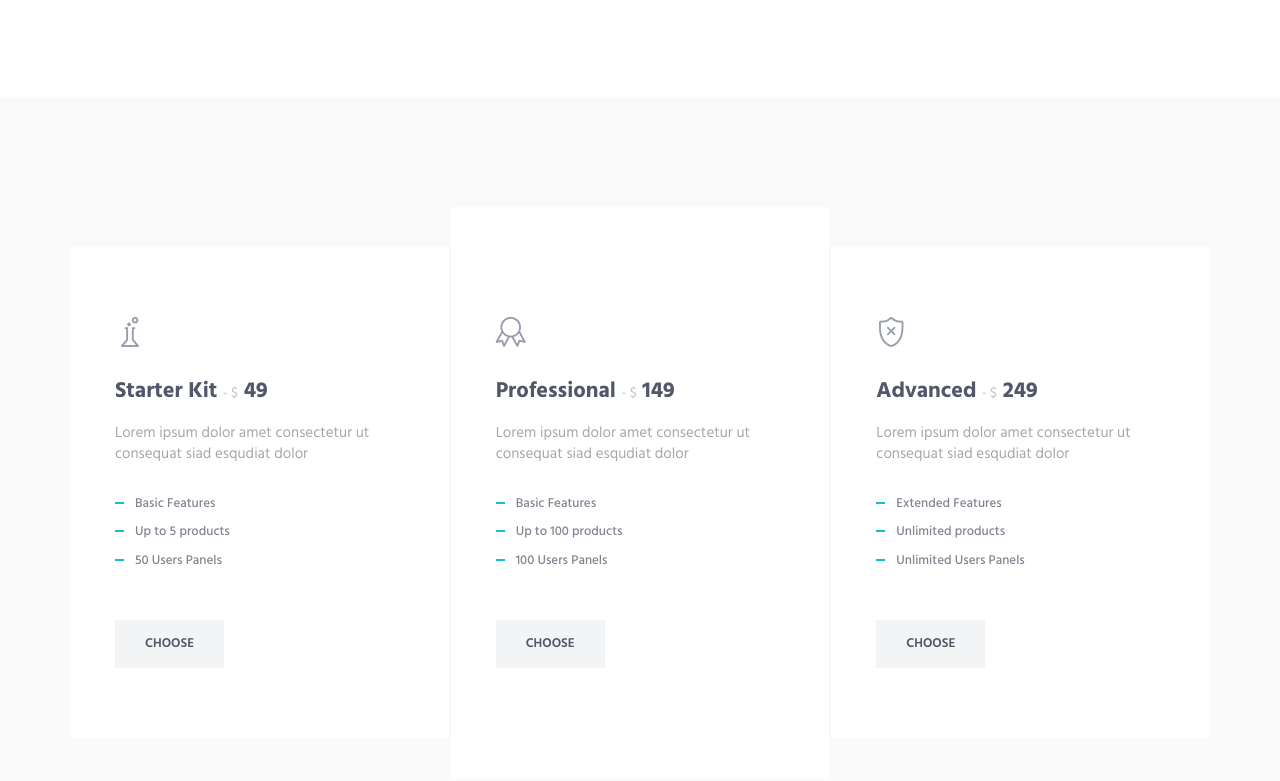
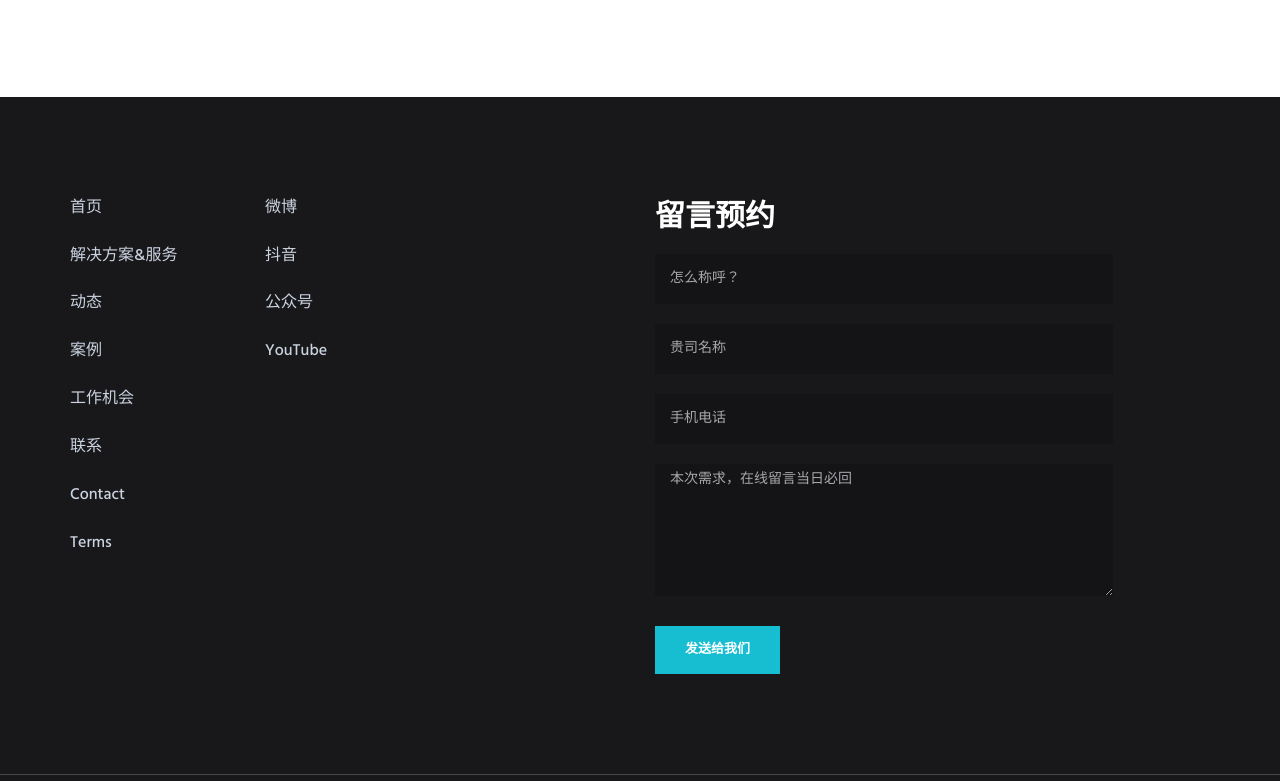
Before and after one commit to David-china92/ZaiZao, a plain HTML site: page faq.html in a window 1280 px wide. Shown: the part 2362-3143 px from the top of the page. Drawn offline with Linux system fonts and the light colour scheme.

```diff
--- a/faq.html
+++ b/faq.html
@@ -246,72 +246,7 @@
         </div>
         <!-- End General Questions -->
 
-        <!-- Pricing -->
-        <div class="bg-color-sky-light">
-            <div class="content-lg container">
-                <div class="row row-space-1">
-                    <div class="col-sm-4 sm-margin-b-2">
-                        <div class="wow fadeInLeft" data-wow-duration=".3" data-wow-delay=".1s">
-                            <!-- Pricing -->
-                            <div class="pricing">
-                                <div class="margin-b-30">
-                                    <i class="pricing-icon icon-chemistry"></i>
-                                    <h3>Starter Kit <span> - $</span> 49</h3>
-                                    <p>Lorem ipsum dolor amet consectetur ut consequat siad esqudiat dolor</p>
-                                </div>
-                                <ul class="list-unstyled pricing-list margin-b-50">
-                                    <li class="pricing-list-item">Basic Features</li>
-                                    <li class="pricing-list-item">Up to 5 products</li>
-                                    <li class="pricing-list-item">50 Users Panels</li>
-                                </ul>
-                                <a href="pricing.html" class="btn-theme btn-theme-sm btn-default-bg text-uppercase">Choose</a>
-                            </div>
-                            <!-- End Pricing -->
-                        </div>
-                    </div>
-                    <div class="col-sm-4 sm-margin-b-2">
-                        <div class="wow fadeInUp" data-wow-duration=".3" data-wow-delay=".2s">
-                            <!-- Pricing -->
-                            <div class="pricing pricing-active">
-                                <div class="margin-b-30">
-                                    <i class="pricing-icon icon-badge"></i>
-                                    <h3>Professional <span> - $</span> 149</h3>
-                                    <p>Lorem ipsum dolor amet consectetur ut consequat siad esqudiat dolor</p>
-                                </div>
-                                <ul class="list-unstyled pricing-list margin-b-50">
-                                    <li class="pricing-list-item">Basic Features</li>
-                                    <li class="pricing-list-item">Up to 100 products</li>
-                                    <li class="pricing-list-item">100 Users Panels</li>
-                                </ul>
-                                <a href="pricing.html" class="btn-theme btn-theme-sm btn-default-bg text-uppercase">Choose</a>
-                            </div>
-                            <!-- End Pricing -->
-                        </div>
-                    </div>
-                    <div class="col-sm-4">
-                        <div class="wow fadeInRight" data-wow-duration=".3" data-wow-delay=".1s">
-                            <!-- Pricing -->
-                            <div class="pricing">
-                                <div class="margin-b-30">
-                                    <i class="pricing-icon icon-shield"></i>
-                                    <h3>Advanced <span> - $</span> 249</h3>
-                                    <p>Lorem ipsum dolor amet consectetur ut consequat siad esqudiat dolor</p>
-                                </div>
-                                <ul class="list-unstyled pricing-list margin-b-50">
-                                    <li class="pricing-list-item">Extended Features</li>
-                                    <li class="pricing-list-item">Unlimited products</li>
-                                    <li class="pricing-list-item">Unlimited Users Panels</li>
-                                </ul>
-                                <a href="pricing.html" class="btn-theme btn-theme-sm btn-default-bg text-uppercase">Choose</a>
-                            </div>
-                            <!-- End Pricing -->
-                        </div>
-                    </div>
-                </div>
-                <!--// end row -->
-            </div>
-        </div>
-        <!-- End Pricing -->
+
         <!--========== END PAGE LAYOUT ==========-->
 
         <!--========== FOOTER ==========-->
```
